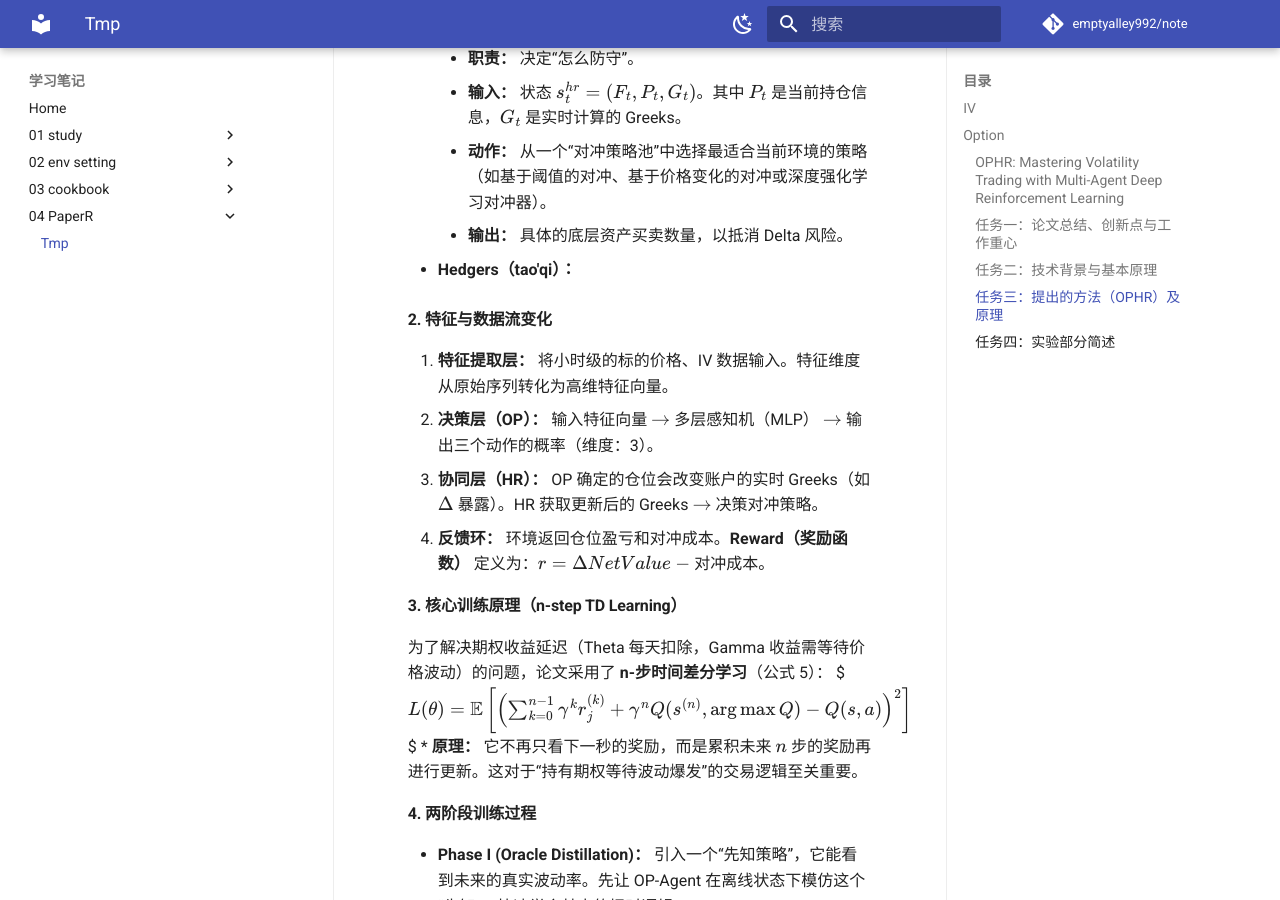
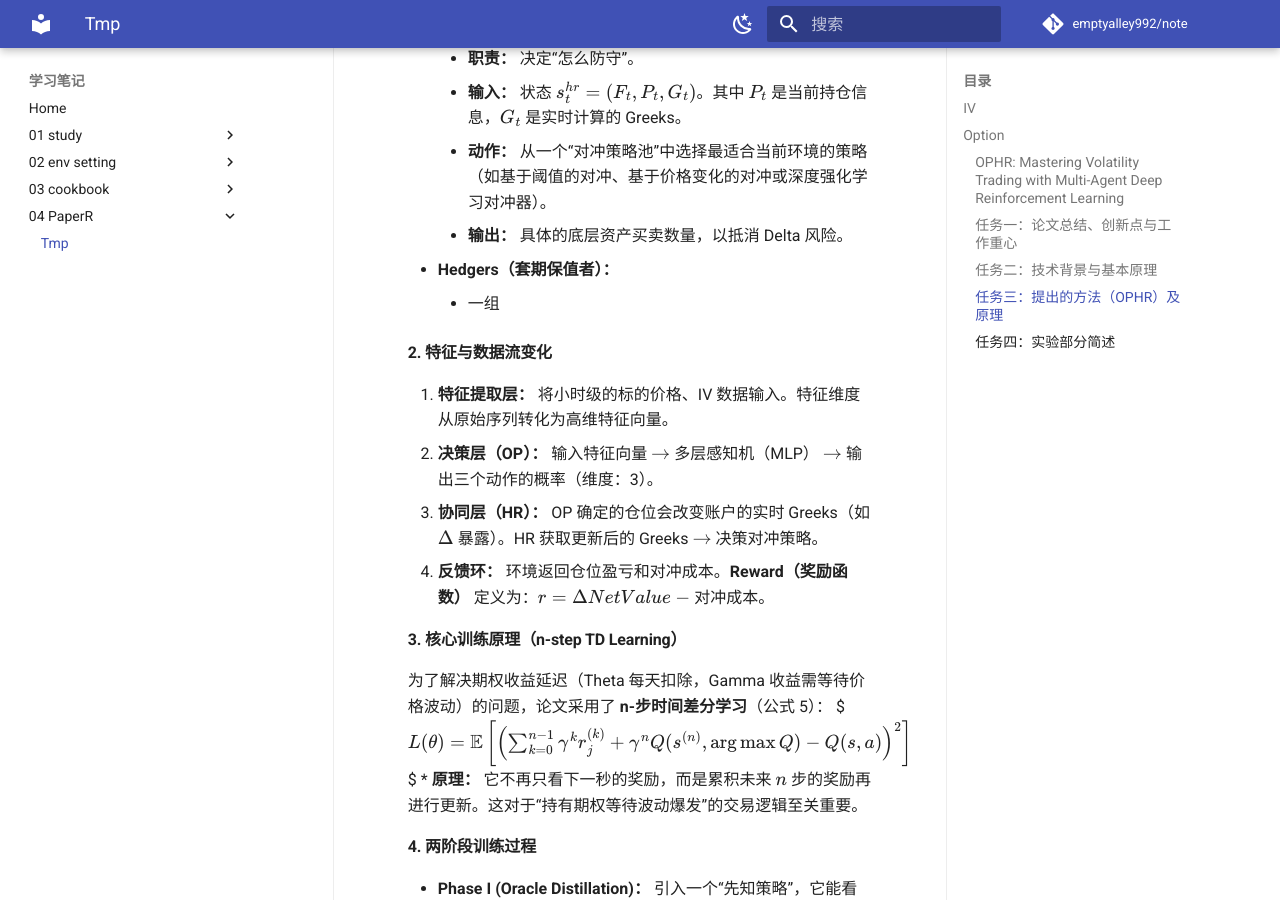
Before and after one commit to emptyalley992/note, an MkDocs documentation site: the page built from docs/04 PaperR/tmp.md, in a window 1280 px wide and 900 px high, scrolled down 2532 px. Built offline with MkDocs 1.6.1 and Material for MkDocs 9.7.7, drawn with Linux system fonts in a browser that asks for light colours; comment, search, counter and statistics services are not loaded.

Commit message:
docs/04 PaperR/tmp.md updated from https://stackedit.cn/

```diff
--- a/docs/04 PaperR/tmp.md
+++ b/docs/04 PaperR/tmp.md
@@ -80,8 +80,8 @@ OPHR 框架由两个核心智能体和一个两阶段训练流程组成。
     *   **动作：** 从一个“对冲策略池”中选择最适合当前环境的策略（如基于阈值的对冲、基于价格变化的对冲或深度强化学习对冲器）。
     *   **输出：** 具体的底层资产买卖数量，以抵消 Delta 风险。
 
-*   **Hedgers（tao'qi）：**
-
+*   **Hedgers（套期保值者）：**
+	* 一组
 #### 2. 特征与数据流变化
 1.  **特征提取层：** 将小时级的标的价格、IV 数据输入。特征维度从原始序列转化为高维特征向量。
 2.  **决策层（OP）：** 输入特征向量 $\to$ 多层感知机（MLP） $\to$ 输出三个动作的概率（维度：3）。
```
Also changed, not shown: other parts of docs/04 PaperR/tmp.md (+2 -2 lines).
